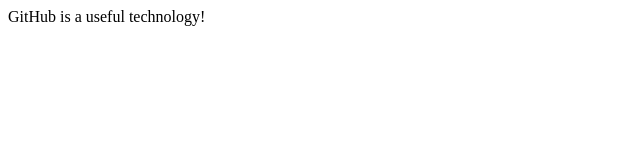
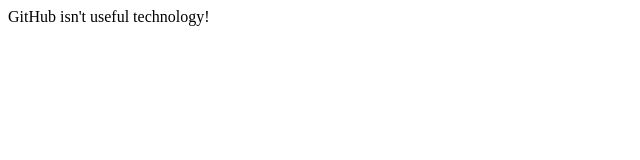
Before and after one commit to vikaiur/git_test.2.2025, a plain HTML site: page index.html in a window 1280 px wide. Shown: the full height of the page, 0-640 px from the left. Drawn offline with Linux system fonts and the light colour scheme.

Commit message:
Зміна заголовка

```diff
--- a/index.html
+++ b/index.html
@@ -1 +1 @@
-<p> GitHub is a useful technology! </p>
+<p> GitHub isn't  useful technology! </p>
```
